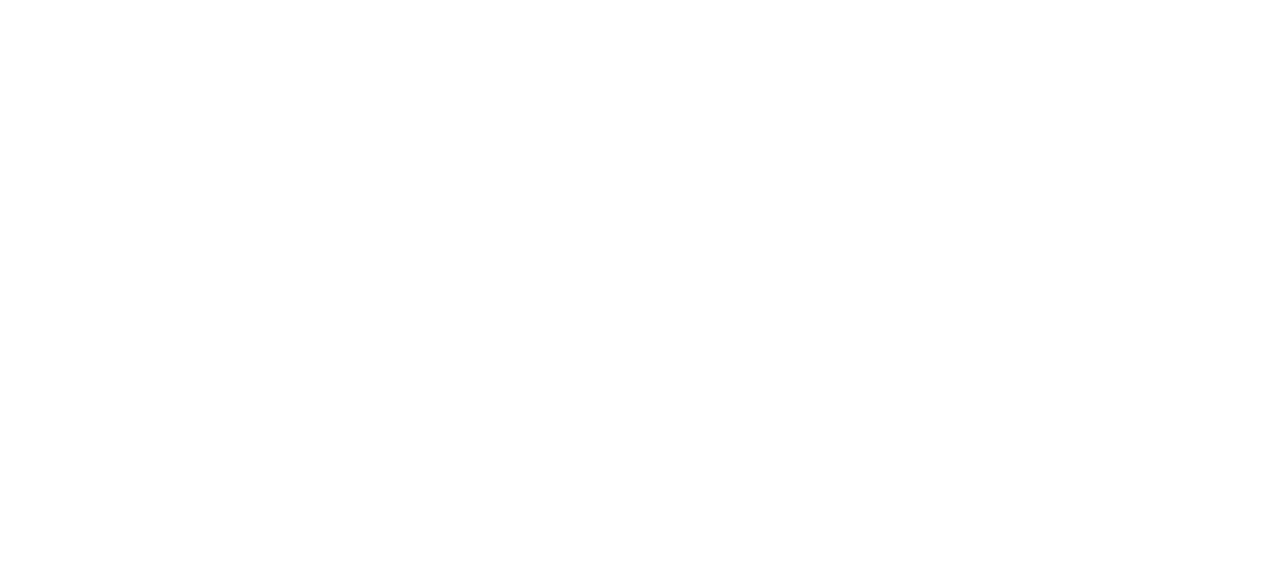
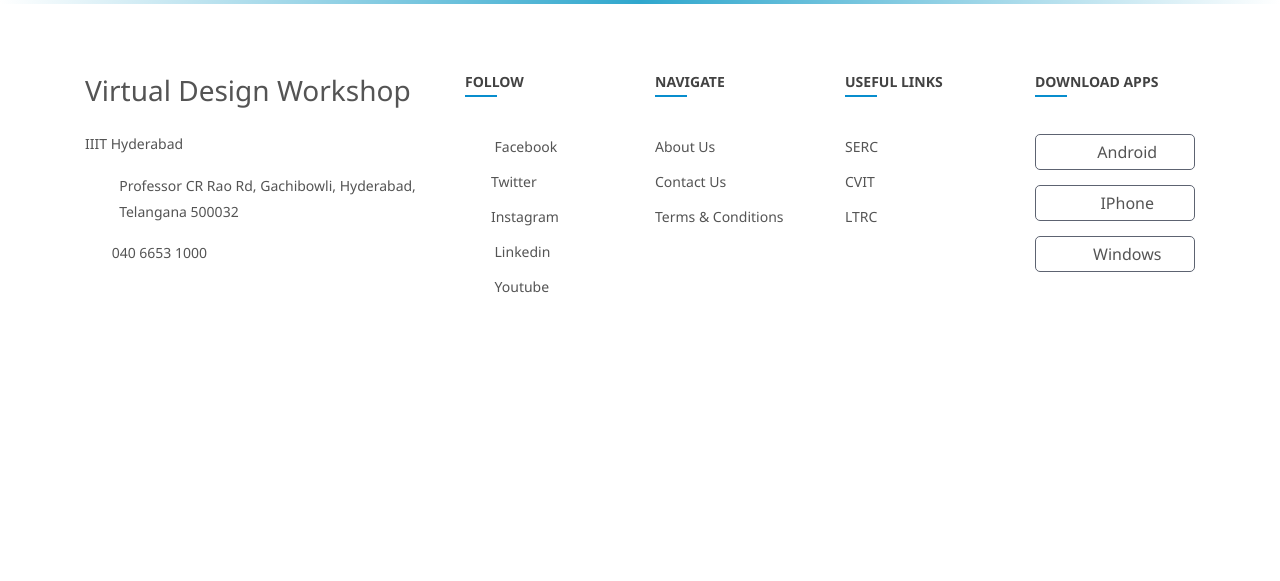
Before and after one commit to skabukhoyer/Design-Thinking-Workshop-Web-Application, a Flask app: page / in a window 1280 px wide. Before the commit the part shown is empty. Shown: the part 219-800 px from the top of the page. Run offline with Flask 2, Linux system fonts and the light colour scheme; some libraries are stand-ins or nearby versions; some web fonts are replaced.

Commit message:
add css to home page

```diff
--- a/server/templates/home.html
+++ b/server/templates/home.html
@@ -2,9 +2,112 @@
 <html lang="en" dir="ltr">
   <head>
     <meta charset="utf-8">
-    <title>WORKSHOP</title>
+    <title>Virtual Design Workshop</title>
+    <meta http-equiv="Content-Type" content="text/html; charset=utf-8" />
+    <meta name="viewport" content="width=device-width, initial-scale=1.0">
+    <meta name="description" content="" />
+    <meta name="keywords" content="" />
+    <link rel="icon" href="{{ url_for('static', filename='images/fav.png') }}" type="image/png" sizes="16x16">
+
+    <link rel="stylesheet" href="{{ url_for('static', filename='css/main.min.css') }}">
+    <link rel="stylesheet" href="{{ url_for('static', filename='css/style.css') }}">
+    <link rel="stylesheet" href="{{ url_for('static', filename='css/color.css') }}">
+    <link rel="stylesheet" href="{{ url_for('static', filename='css/responsive.css') }}">
+    <!-- <link href="https://cdn.jsdelivr.net/npm/bootstrap@5.0.2/dist/css/bootstrap.min.css" rel="stylesheet" integrity="sha384-EVSTQN3/azprG1Anm3QDgpJLIm9Nao0Yz1ztcQTwFspd3yD65VohhpuuCOmLASjC" crossorigin="anonymous"> -->
   </head>
   <body>
-    hello!!!
+    <div class="theme-layout">
+      <section>
+    		<div class="gap2 color-bg">
+    			<div class="container-fluid">
+    				<div class="row">
+    					<div class="col-lg-12">
+    						<div class="top-banner">
+    							<h1>Waiting area</h1>
+                  <h5>Waiting for admin to assign teams</h5>
+                  <button type="button" class="mtr-btn signin" disabled><span>Button</span></button>
+    						</div>
+    					</div>
+    				</div>
+    			</div>
+    		</div>
+    	</section>
+    </div>
+    <footer>
+  		<div class="container">
+  			<div class="row">
+  				<div class="col-lg-4 col-md-4">
+  					<div class="widget">
+  						<div class="foot-logo">
+  							<div class="logo">
+  								<h3>Virtual Design Workshop</h3>
+  							</div>
+  							<p>
+  								IIIT Hyderabad
+  							</p>
+  						</div>
+
+  						<ul class="location">
+  							<li>
+  								<i class="ti-map-alt"></i>
+  								<p>Professor CR Rao Rd, Gachibowli, Hyderabad, Telangana 500032</p>
+  							</li>
+  							<li>
+  								<i class="ti-mobile"></i>
+  								<p>040 6653 1000</p>
+  							</li>
+  						</ul>
+  					</div>
+  				</div>
+  				<div class="col-lg-2 col-md-4">
+  					<div class="widget">
+  						<div class="widget-title"><h4>follow</h4></div>
+  						<ul class="list-style">
+  							<li><i class="fa fa-facebook-square"></i> <a href="https://www.facebook.com/IIITH" title="">facebook</a></li>
+  							<li><i class="fa fa-twitter-square"></i><a href="https://twitter.com/iiit_hyderabad" title="">twitter</a></li>
+  							<li><i class="fa fa-instagram"></i><a href="https://www.instagram.com/iiit.hyderabad" title="">instagram</a></li>
+  							<li><i class="fa fa-linkedin"></i> <a href="https://www.linkedin.com/school/iiit-hyderabad/" title="">Linkedin</a></li>
+  							<li><i class="fa fa-youtube-square"></i> <a href="https://www.youtube.com/channel/UCzCMyBy0VRoQBF8x-TsXTnQ" title="">Youtube</a></li>
+  						</ul>
+  					</div>
+  				</div>
+  				<div class="col-lg-2 col-md-4">
+  					<div class="widget">
+  						<div class="widget-title"><h4>Navigate</h4></div>
+  						<ul class="list-style">
+  							<li><a href="https://www.iiit.ac.in/" title="">about us</a></li>
+  							<li><a href="https://www.iiit.ac.in/contact/" title="">contact us</a></li>
+  							<li><a href="https://www.iiit.ac.in/" title="">terms & Conditions</a></li>
+  						</ul>
+  					</div>
+  				</div>
+  				<div class="col-lg-2 col-md-4">
+  					<div class="widget">
+  						<div class="widget-title"><h4>useful links</h4></div>
+  						<ul class="list-style">
+  							<li><a href="https://serc.iiit.ac.in/" title="">SERC</a></li>
+  							<li><a href="https://cvit.iiit.ac.in/" title="">CVIT</a></li>
+  							<li><a href="https://ltrc.iiit.ac.in/" title="">LTRC</a></li>
+  						</ul>
+  					</div>
+  				</div>
+  				<div class="col-lg-2 col-md-4">
+  					<div class="widget">
+  						<div class="widget-title"><h4>download apps</h4></div>
+  						<ul class="colla-apps">
+  							<li><a href="https://play.google.com/store?hl=en" title=""><i class="fa fa-android"></i>android</a></li>
+  							<li><a href="https://www.apple.com/lae/ios/app-store/" title=""><i class="ti-apple"></i>iPhone</a></li>
+  							<li><a href="https://www.microsoft.com/store/apps" title=""><i class="fa fa-windows"></i>Windows</a></li>
+  						</ul>
+  					</div>
+  				</div>
+  			</div>
+  		</div>
+  	</footer>
+
+    <script src="{{ url_for('static', filename='js/main.min.js') }}"></script>
+  	<script src="{{ url_for('static', filename='js/script.js') }}"></script>
+  	<script src="{{ url_for('static', filename='js/map-init.js') }}"></script>
+  	<script src="https://maps.googleapis.com/maps/api/js?key=AIzaSyA8c55_YHLvDHGACkQscgbGLtLRdxBDCfI"></script>
   </body>
 </html>
```
